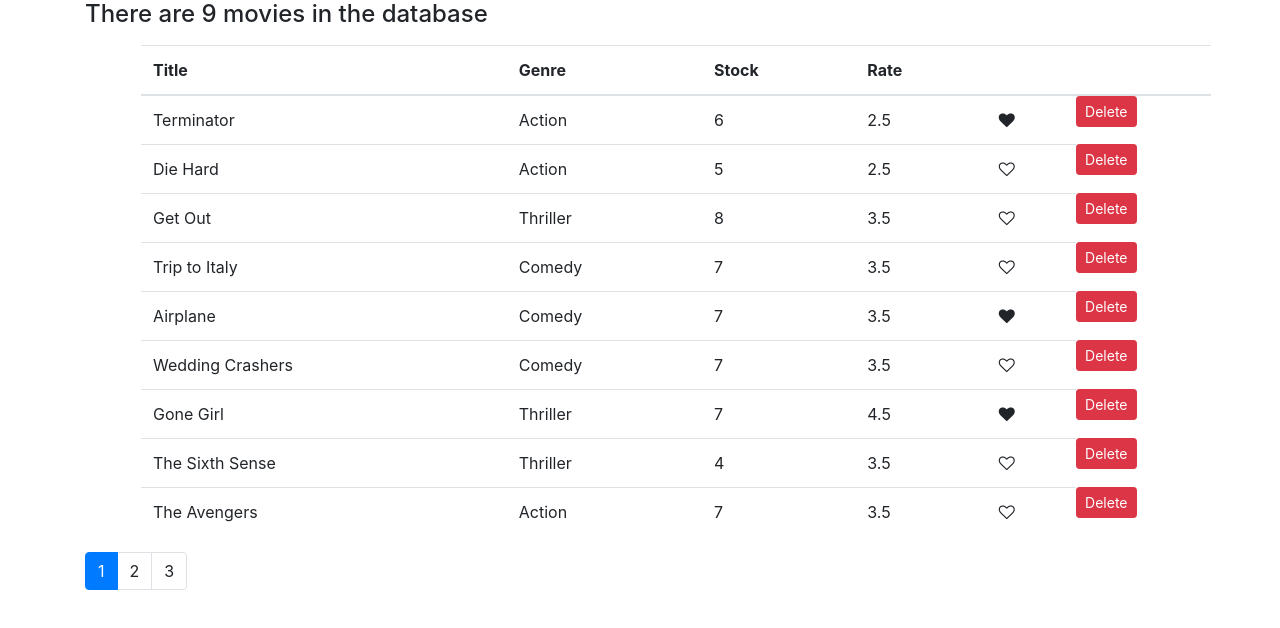
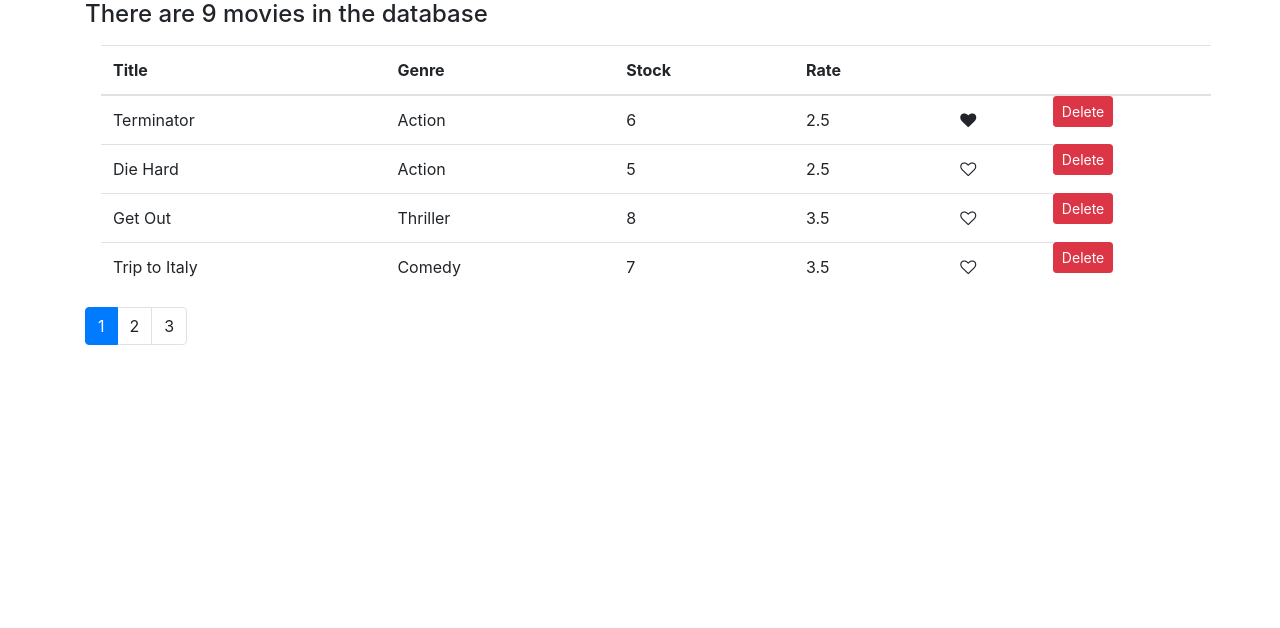
Before and after one commit to msinta/react-codewmosh, a React (Create React App) app in the folder vidly/: page / in a window 1280 px wide. Shown: the top 628 px of the page. Built offline with nearby package versions, Linux system fonts and the light colour scheme.

Commit message:
pagincation working

```diff
--- a/vidly/src/components/common/pagination.jsx
+++ b/vidly/src/components/common/pagination.jsx
@@ -12,7 +12,7 @@ const Pagination = props => {
       <ul className="pagination">
         {pages.map((element) => (
           <li className={element === currentPage ? 'page-item active': 'page-item'} key={element}>
-            <a className="page-link" onClick={()=>onPageChange(element)}>
+            <a className="page-link" onClick={() => props.onPageChange(element)}>
               {element}
             </a>
           </li>
--- a/vidly/src/components/movies.jsx
+++ b/vidly/src/components/movies.jsx
@@ -2,6 +2,7 @@ import React, { Component } from "react";
 import { getMovies } from "../services/fakeMovieService";
 import LikeButton from "./common/like";
 import Pagination from "./common/pagination";
+import { paginate } from '../utils/paginate';
 
 class Movies extends Component {
   state = {
@@ -27,9 +28,18 @@ class Movies extends Component {
     this.setState({ newMovies: movies });
   }
 
-  handleTable() {
+
+  render() {
+    const { pageSize, currentPage, newMovies: allMovies } = this.state;
+    if (this.state.newMovies.length === 0) return <p className="m-3"> There are no Movies in the database!</p>;
+
+    const newMovies = paginate(allMovies, currentPage, pageSize)
+
     return (
-      <table className="table m-3">
+      <React.Fragment>
+        <div className= "container">
+        <h4>There are {this.state.newMovies.length} movies in the database</h4>
+        <table className="table m-3">
         <thead>
           <tr>
             <th scope="col">Title</th>
@@ -41,7 +51,7 @@ class Movies extends Component {
           </tr>
         </thead>
         <tbody>
-          {this.state.newMovies.map((movie) => (
+          {newMovies.map((movie) => (
             <tr key={movie._id}>
               <td>{movie.title}</td>
               <td>{movie.genre.name}</td>
@@ -64,19 +74,6 @@ class Movies extends Component {
           ))}
         </tbody>
       </table>
-    );
-  }
-
-  render() {
-    const { pageSize, currentPage } = this.state;
-    if (this.state.newMovies.length === 0)
-      return <p className="m-3"> There are no Movies in the database!</p>;
-
-    return (
-      <React.Fragment>
-        <div className= "container">
-        <h4>There are {this.state.newMovies.length} movies in the database</h4>
-        <ul>{this.handleTable()}</ul>
         <Pagination
           pageSize={pageSize}
           itemsCount={this.state.newMovies.length}
--- /dev/null
+++ b/vidly/src/utils/paginate.js
@@ -0,0 +1,9 @@
+import _ from "lodash";
+
+export function paginate(items, pageNumber, pageSize) {
+  const startIndex = (pageNumber - 1) * pageSize;
+  return _(items)
+  .slice(startIndex)
+  .take(pageSize)
+  .value();
+}
```
